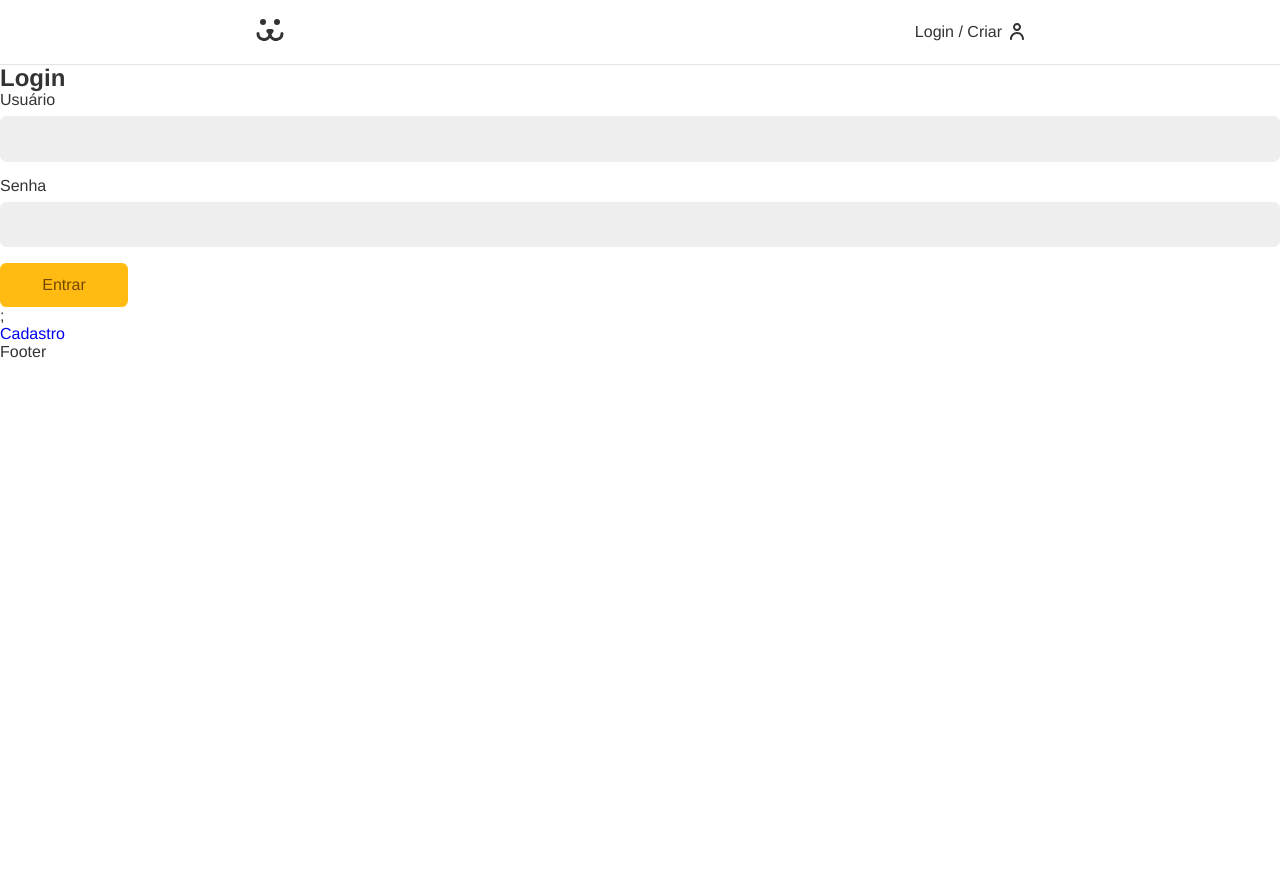
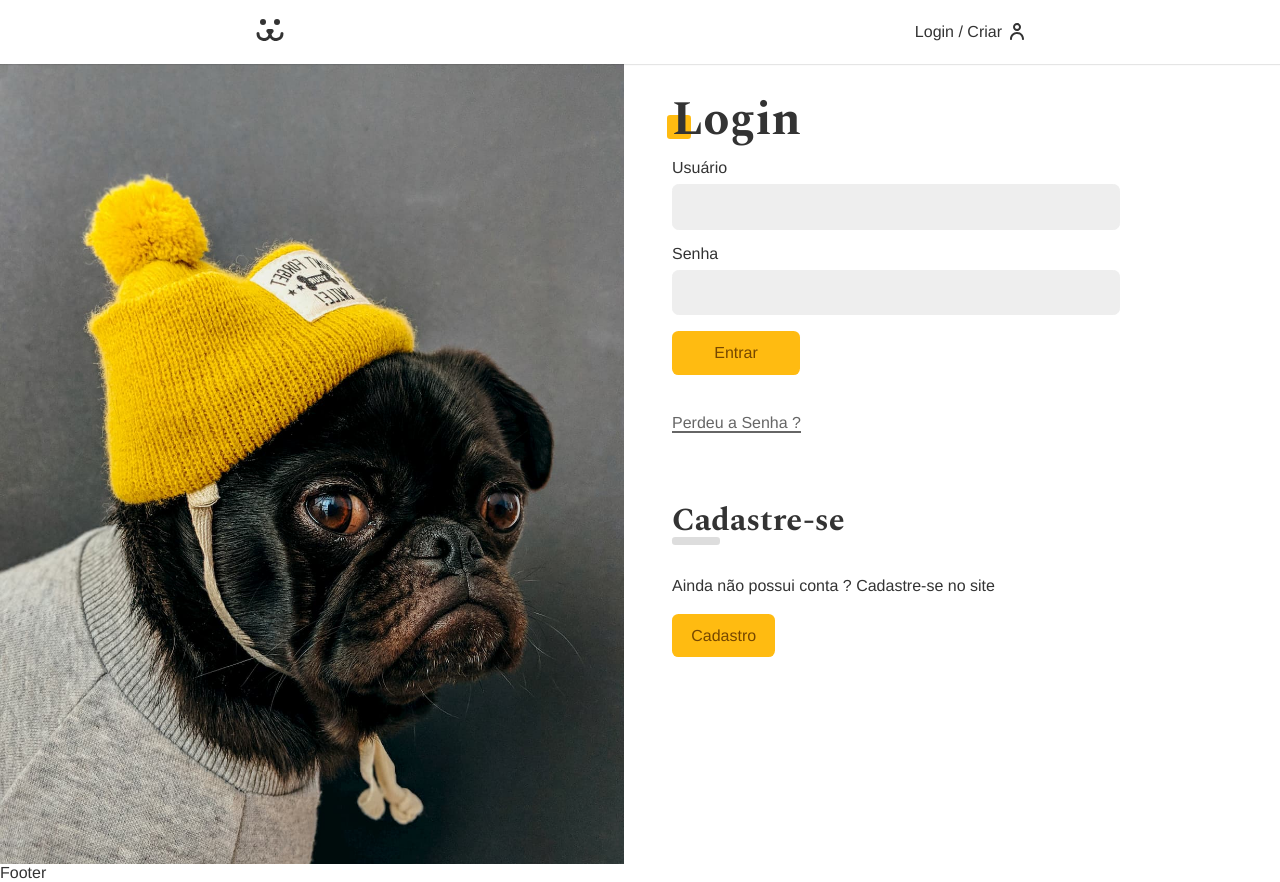
Before and after one commit to LucasCastilhoDev/dogs-app, a React (Vite) app: page /login in a window 1280 px wide. Before the commit the page ends 800 px from the top, so only its background shows below. Built offline with nearby package versions, Linux system fonts and the light colour scheme.

Commit message:
Criado os estilos da tela de Login

```diff
--- a/src/App.css
+++ b/src/App.css
@@ -1,3 +1,5 @@
+@import url('https://fonts.googleapis.com/css2?family=Spectral:wght@700&display=swap');
+
 * {
   box-sizing: border-box;
 }
@@ -6,7 +8,7 @@ body {
   margin: 0px;
   color: #333;
   --type-first: Helvetica, Arial, sans-serif;
-  --type-second: "Spectral", Georgia;
+  --type-second: "Spectral", georgia;
   font-family: var(--type-first);
   padding-top: 4rem ;
 }
@@ -35,6 +37,7 @@ button, input {
 
 a{
   text-decoration: none;
+  color: #333;
 }
 
 .container {
@@ -42,3 +45,38 @@ a{
   padding: 0 1rem;
   margin: 0 auto;
 }
+
+.title {
+  font-family: var(--type-second);
+  line-height: 1;
+  font-size: 3rem;
+  margin: 1rem 0;
+  position: relative;
+  z-index: 1;
+}
+
+.title::after {
+  content: "";
+  display: block;
+  width: 1.5rem;
+  height: 1.5rem;
+  background: #fb1;
+  position: absolute;
+  bottom: 5px;
+  left: -5px;
+  border-radius: .2rem;
+  z-index: -1;
+}
+
+.animeLeft {
+  opacity: 0;
+  transform: translateX(-20px);
+  animation: animeLeft .3s forwards;
+}
+
+@keyframes animeLeft {
+  to {
+    opacity: 1;
+    transform: initial;
+  }
+}
--- /dev/null
+++ b/src/Components/Helper/Error.jsx
@@ -0,0 +1,9 @@
+import React from 'react';
+
+const Error = ({ error }) => {
+  if (!error) return null;
+
+  return <p style={{ color: '#f31', margin: '1rem 0' }}>{error}</p>;
+};
+
+export default Error;
--- a/src/Components/Login/Login.jsx
+++ b/src/Components/Login/Login.jsx
@@ -5,6 +5,7 @@ import LoginCreate from './LoginForm';
 import LoginPasswordLost from './LoginPasswordLost';
 import LoginPasswordReset from './LoginPasswordReset';
 import { UserContext } from '../../UserContext';
+import styles from './Login.module.css';
 
 const Login = () => {
   const { login } = React.useContext(UserContext);
@@ -12,7 +13,8 @@ const Login = () => {
   if (login === true) return <Navigate to="/conta" />;
 
   return (
-    <div>
+    <section className={styles.login}>
+      <div className={styles.form}>
         <Routes>
           <Route path="/" element={<LoginForm />} />
           <Route path="criar" element={<LoginCreate />} />
@@ -20,6 +22,7 @@ const Login = () => {
           <Route path="resetar" element={<LoginPasswordReset />} />
         </Routes>
       </div>
+    </section>
   );
 };
 
--- /dev/null
+++ b/src/Components/Login/Login.module.css
@@ -0,0 +1,30 @@
+.login {
+  display: grid;
+  grid-template-columns: 1fr 1fr;
+  min-height: 100vh;
+  gap: 2rem;
+}
+
+.login::before {
+  content: "";
+  display: block;
+  background: url("../../Assets/login.jpg") no-repeat center;
+  background-size: cover;
+}
+
+.form{
+  max-width: 30rem;
+  padding: 1rem;
+}
+
+@media(max-width: 40rem ) {
+  .login {
+    grid-template-columns: 1fr;
+  }
+  .login::before {
+    display: none;
+  }
+  .form{
+    max-width: 100%;
+  }
+}
--- a/src/Components/Login/LoginForm.jsx
+++ b/src/Components/Login/LoginForm.jsx
@@ -4,6 +4,9 @@ import Input from '../Forms/Input';
 import Button from '../Forms/Button';
 import useForm from '../../Hooks/useForm';
 import { UserContext } from '../../UserContext';
+import Error from '../Helper/Error';
+import styles from './LoginForm.module.css';
+import stylesBtn from '../Forms/Button.module.css';
 
 const LoginForm = () => {
   const username = useForm();
@@ -20,9 +23,9 @@ const LoginForm = () => {
   }
 
   return (
-    <section>
-      <h1>Login</h1>
-      <form action="" onSubmit={handleSubmit}>
+    <section className="animeLeft">
+      <h1 className="title">Login</h1>
+      <form className={styles.form} onSubmit={handleSubmit}>
         <Input label="Usuário" type="text" name="username" {...username} />
         <Input label="Senha" type="password" name="password" {...password} />
         {loading ? (
@@ -30,9 +33,18 @@ const LoginForm = () => {
         ) : (
           <Button>Entrar</Button>
         )}
-        ;{error && <p>{error}</p>}
+        <Error error={error} />
       </form>
-      <Link to="/login/criar">Cadastro</Link>
+      <Link className={styles.perdeu} to="/login/perdeu">
+        Perdeu a Senha ?
+      </Link>
+      <div className={styles.cadastro}>
+        <h2 className={styles.subtitle}> Cadastre-se </h2>
+        <p>Ainda não possui conta ? Cadastre-se no site</p>
+        <Link className={stylesBtn.button} to="/login/criar">
+          Cadastro
+        </Link>
+      </div>
     </section>
   );
 };
--- /dev/null
+++ b/src/Components/Login/LoginForm.module.css
@@ -0,0 +1,42 @@
+.form {
+  margin-bottom: 2rem;
+}
+
+.perdeu {
+  display: inline-block;
+  color: #666;
+  padding: .5rem 0;
+  line-height: 1;
+}
+
+.perdeu::after {
+  content: "";
+  height: 2px;
+  width: 100%;
+  background: currentColor;
+  display: block;
+}
+
+.cadastro {
+  margin-top: 4rem;
+}
+
+.cadastro p {
+  margin-top: 2rem;
+ margin-bottom: 2rem;
+}
+
+.subtitle {
+  font-family: var(--type-second);
+  line-height: 1;
+  font-size: 2rem;
+}
+
+.subtitle::after {
+  content: "";
+  display: block;
+  background: #ddd;
+  height: 0.5rem;
+  width: 3rem;
+  border-radius: .2rem;
+}
```
Lines whose indentation alone changed are shown as unchanged.
